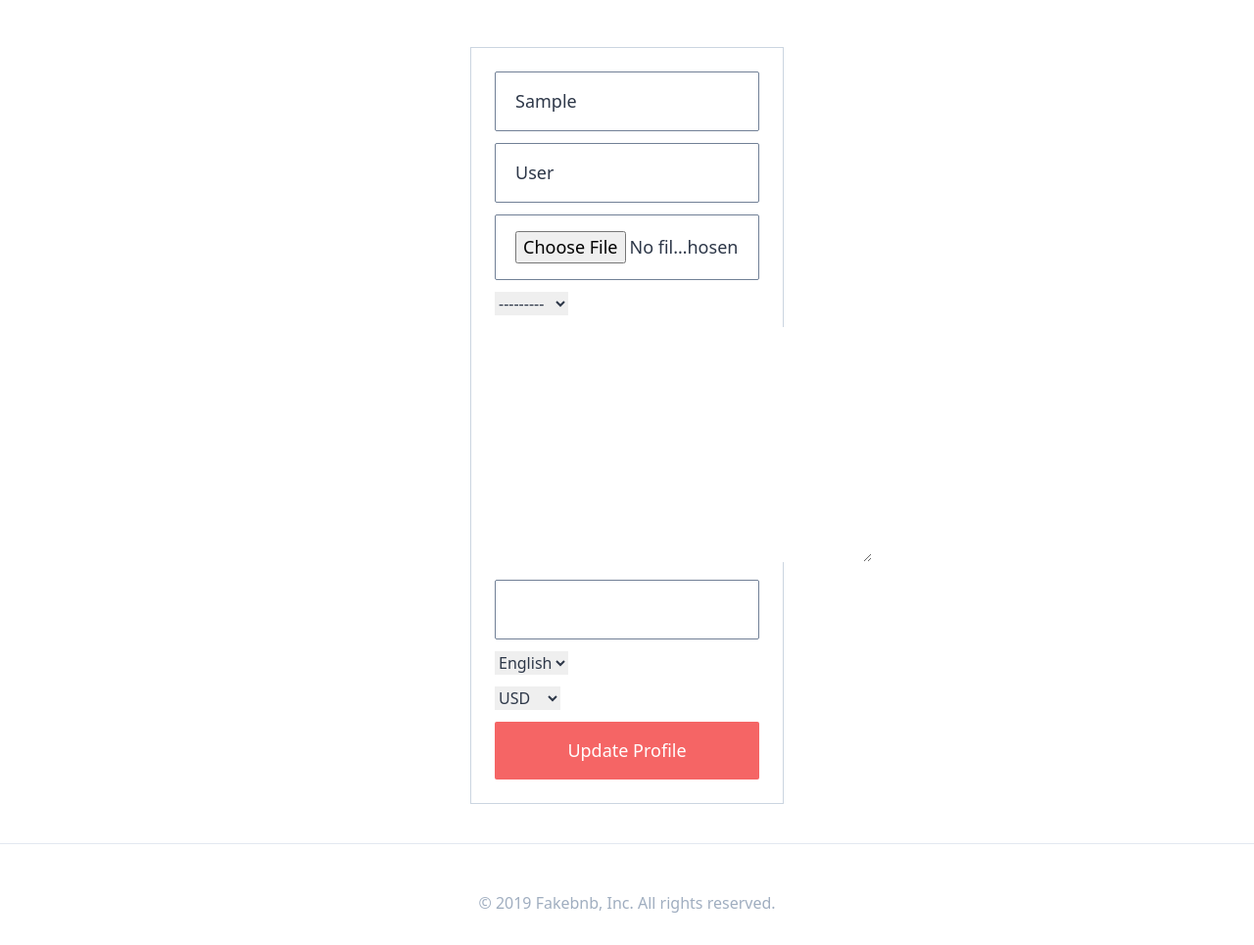
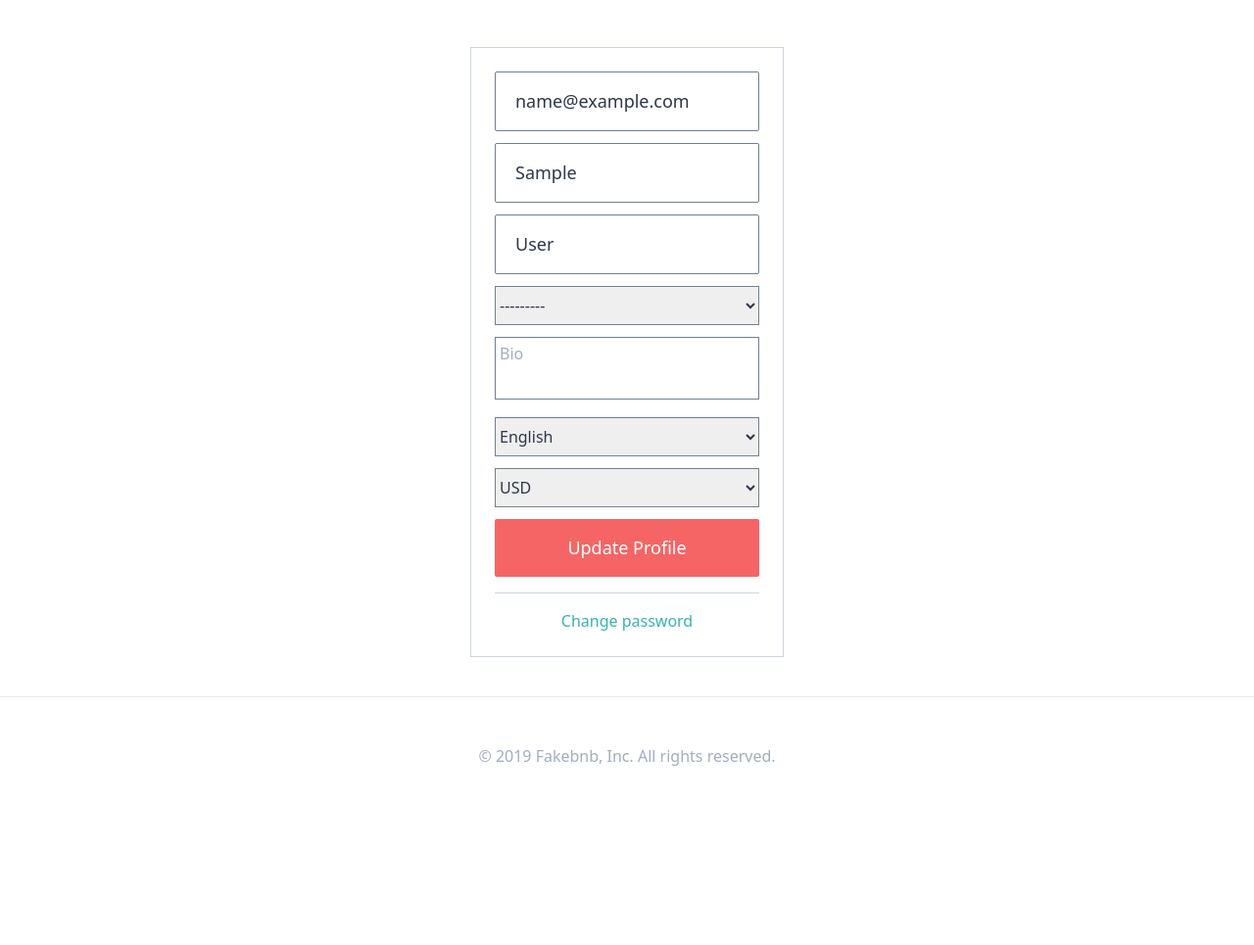
Before and after one commit to samnoh/airbnb-clone, a Django app: page /users/update-profile/ in a window 1280 px wide. Shown: the part 80-1045 px from the top of the page at 98% size. After the commit the page ends 862 px from the top, so only its background shows below. Run offline with Django 3.2, Linux system fonts and the light colour scheme; the visitor is signed in with stand-in values (Sample User, id 1); style sheets or scripts are compiled from the project's sources; parts of the project's set-up code (start-up, migrations or seed data) failed here and were passed over; some libraries are stand-ins or nearby versions.

Commit message:
feat(users): add mixins

```diff
--- a/assets/scss/main.scss
+++ b/assets/scss/main.scss
@@ -79,4 +79,16 @@ input {
     }
 }
 
+textarea {
+    @apply h-16 w-full border border-gray-600 p-1 font-light resize-none;
+
+    &:focus {
+        @apply outline-none border-teal-500;
+    }
+}
+
+select {
+    @apply h-10 w-full border border-gray-600;
+}
+
 @tailwind utilities;
--- a/templates/mixins/forms/auth_form.html
+++ b/templates/mixins/forms/auth_form.html
@@ -1,4 +1,4 @@
-<form class="w-full" method="POST">
+<form class="w-full" method="POST" enctype="multipart/form-data">
     {% csrf_token %}
 
     {% if form.non_field_errors %}
--- a/templates/users/update-profile.html
+++ b/templates/users/update-profile.html
@@ -12,6 +12,14 @@ Update Profile
 <div class="container md:w-1/2 lg:w-5/12 xl:w-1/4 mx-auto my-10 flex flex-col items-center border border-gray-400 p-6">
 
     {% include 'mixins/forms/auth_form.html' with form=form cta="Update Profile" %}
+
+    {% if object.login_method == "email" %}
+    <div class="w-full h-px my-4 bg-gray-400"></div>
+
+    <div class="w-full text-center">
+        <a class="text-teal-500 font-medium" href="{% url "users:password" %}">Change password</a>
+    </div>
+    {% endif %}
 </div>
 
 {% endblock content %}
--- a/templates/users/user_detail.html
+++ b/templates/users/user_detail.html
@@ -33,7 +33,7 @@ Your Profile
 {% if user_obj.rooms.count > 0 %}
 <div class="w-11/12 h-px mx-auto mt-4 mb-8 bg-gray-400"></div>
 <div class="container mx-auto flex flex-col items-center mb-12">
-    <h3 class="mb-12 text-2xl">{{user_obj.first_name}}'s Rooms</h3>
+    <h3 class="mb-12 text-2xl">{{user_obj.username}}'s Rooms</h3>
     <div class="w-full flex flex-wrap">
         {% for room in user_obj.rooms.all %}
         {% include 'mixins/room_card.html' with room=room %}
--- /dev/null
+++ b/users/mixins.py
@@ -0,0 +1,32 @@
+from django.contrib.auth.mixins import UserPassesTestMixin, LoginRequiredMixin
+from django.urls import reverse_lazy
+from django.shortcuts import redirect
+from django.contrib import messages
+
+
+class LoggedOutOnlyView(UserPassesTestMixin):
+    """ LoggedOutOnlyView Definition """
+
+    def test_func(self):
+        return not self.request.user.is_authenticated  # True if not logged in
+
+    def handle_no_permission(self):
+        messages.error(self.request, "No permission")
+        return redirect("core:home")
+
+
+class LoggedInOnlyView(LoginRequiredMixin):
+    """ LoggedInOnlyView Definition """
+
+    login_url = reverse_lazy("users:login")
+
+
+class EmailLoginOnlyView(UserPassesTestMixin):
+    """ EmailLoginOnlyView """
+
+    def test_func(self):
+        return self.request.user.login_method == "email"
+
+    def handle_no_permission(self):
+        messages.error(self.request, "No permission")
+        return redirect("core:home")
--- a/users/urls.py
+++ b/users/urls.py
@@ -14,6 +14,7 @@ urlpatterns = [
     path(
         "verify/<str:key>/", views.complete_verification, name="complete-verification"
     ),
-    path("update-profile/", views.UpdateUserView.as_view(), name="update"),
+    path("update-profile/", views.UpdaetProfileView.as_view(), name="update"),
+    path("update-password/", views.UpdatePasswordView.as_view(), name="password"),
     path("<int:pk>/", views.UserPofileView.as_view(), name="profile"),
 ]
--- a/users/views.py
+++ b/users/views.py
@@ -1,21 +1,22 @@
 import requests
 from django.conf import settings
 from django.views.generic import FormView, DetailView, UpdateView
+from django.contrib.auth.views import PasswordChangeView
 from django.shortcuts import redirect, reverse
 from django.urls import reverse_lazy
 from django.contrib.auth import authenticate, login, logout
 from django.core.files.base import ContentFile
 from django.contrib import messages
-from . import forms, models
+from django.contrib.messages.views import SuccessMessageMixin
+from . import forms, models, mixins
 
 
-class LoginView(FormView):
+class LoginView(mixins.LoggedOutOnlyView, FormView):
     """ LoginView Definition """
 
     template_name = "users/login.html"
     form_class = forms.LoginForm
-    success_url = reverse_lazy("core:home")  # redirect to this if successful
-    initial = {"email": "test@gmail.com"}  # initial value
+    # success_url = reverse_lazy("core:home")
 
     def form_valid(self, form):
         email = form.cleaned_data.get("email")
@@ -23,7 +24,15 @@ class LoginView(FormView):
         user = authenticate(self.request, username=email, password=password)
         if user is not None:
             login(self.request, user)
+            messages.success(self.request, f"Welcome, {user.first_name}!")
         return super().form_valid(form)
+
+    def get_success_url(self):
+        next_arg = self.request.GET.get("next")
+        if next_arg is not None:
+            return next_arg
+        else:
+            return reverse("core:home")
 
 
 def log_out(request):
@@ -219,21 +228,51 @@ class UserPofileView(DetailView):
     #     return context
 
 
-class UpdateUserView(UpdateView):
-    """ UpdateUserView Definition """
+class UpdaetProfileView(mixins.LoggedInOnlyView, SuccessMessageMixin, UpdateView):
+    """ UpdaetProfileView Definition """
 
     model = models.User
     template_name = "users/update-profile.html"
     fields = (
+        "email",
         "first_name",
         "last_name",
-        "avatar",
         "gender",
         "bio",
-        "birthdate",
         "language",
         "currency",
     )
+    success_message = "Profile updated"
 
-    def get_object(self, queryset="None"):
+    def get_object(self, queryset=None):
         return self.request.user
+
+    def get_form(self, form_class=None):
+        form = super().get_form(form_class=form_class)
+        form.fields["email"].widget.attrs = {"placeholder": "Email"}
+        form.fields["first_name"].widget.attrs = {"placeholder": "First Name"}
+        form.fields["last_name"].widget.attrs = {"placeholder": "Last Name"}
+        form.fields["bio"].widget.attrs = {"placeholder": "Bio"}
+        return form
+
+
+class UpdatePasswordView(
+    mixins.LoggedInOnlyView,
+    mixins.EmailLoginOnlyView,
+    SuccessMessageMixin,
+    PasswordChangeView,
+):
+    """ UpdatePasswordView Definition """
+
+    template_name = "users/update-password.html"
+    success_message = "Password updated"
+
+    def get_form(self, form_class=None):
+        form = super().get_form(form_class=form_class)
+        form.fields["old_password"].widget.attrs = {"placeholder": "Current Password"}
+        form.fields["new_password1"].widget.attrs = {"placeholder": "New Password"}
+        form.fields["new_password2"].widget.attrs = {"placeholder": "Confirm Password"}
+        return form
+
+    def get_success_url(self):
+        return self.request.user.get_absolute_url()
```
Also changed, not shown: templates/users/update-password.html (added, +20 -0 lines).
